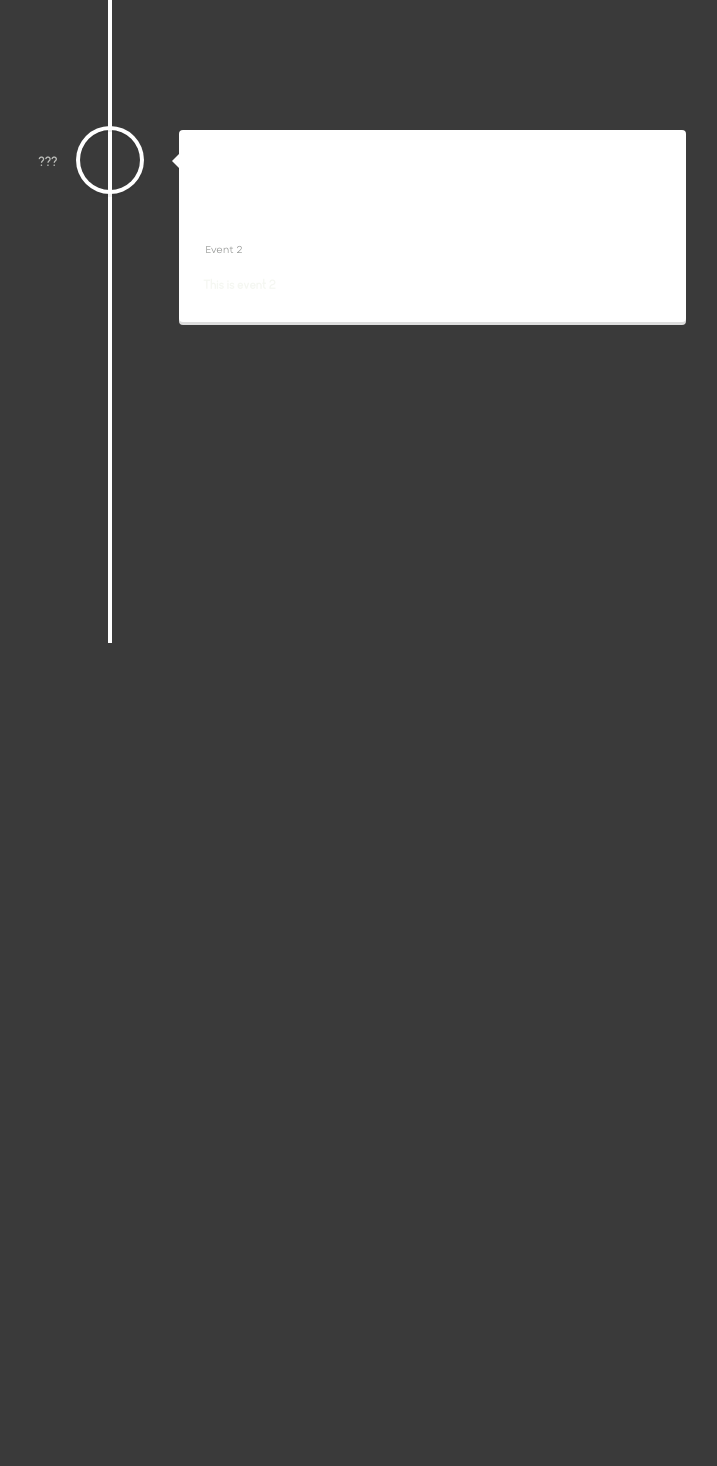
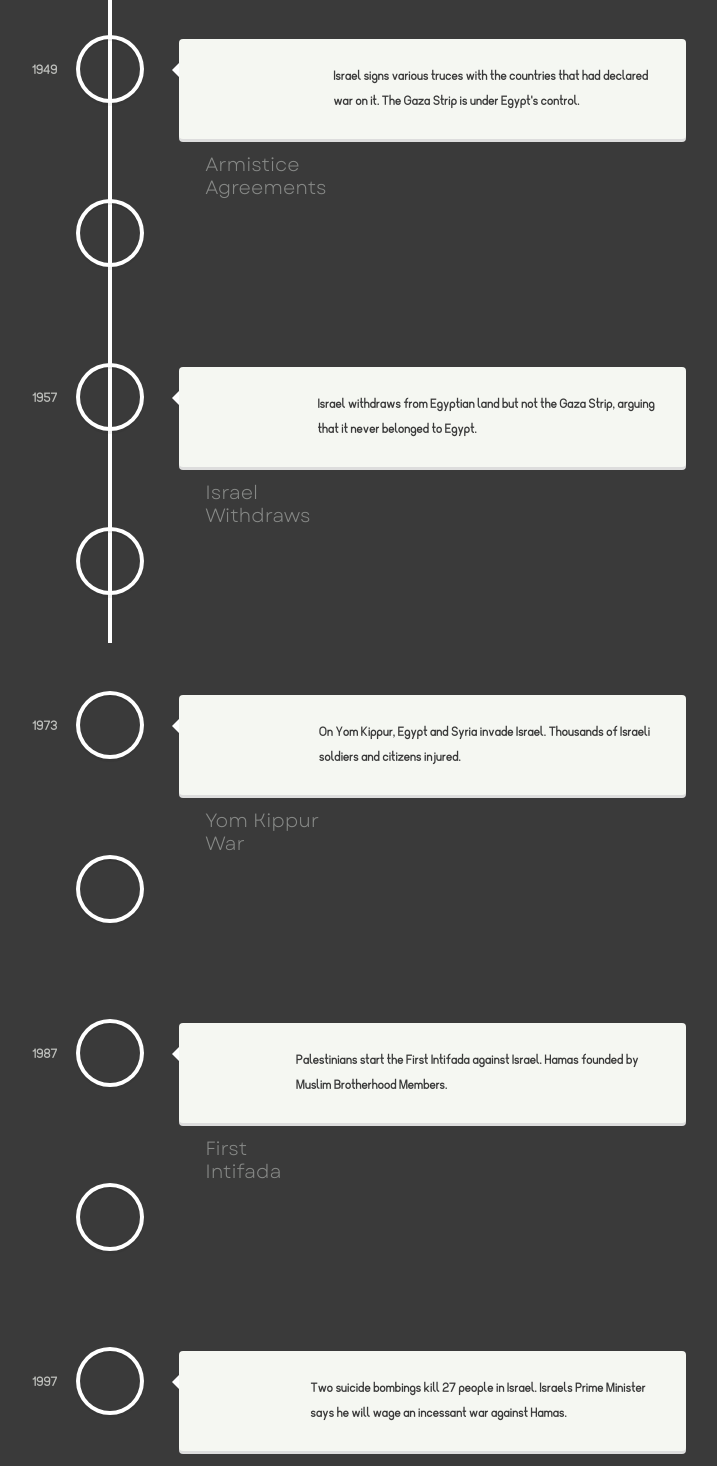
Before and after one commit to BJennin4/HIC_Project2, a React (Create React App) app in the folder gaza/: page /HIC_Project2/Timeline in a window 1280 px wide. Shown: the part 320-1786 px from the top of the page, without its empty margins (530-1247 px from the left). Before the commit the page ends 963 px from the top, so only its background shows below. Built offline with nearby package versions, Linux system fonts and the light colour scheme.

Commit message:
Timeline Updated
Due to someone else's commit the timeline formatting is messed up, but it will have to be fixed at a later time.

```diff
--- a/gaza/src/App.css
+++ b/gaza/src/App.css
@@ -206,3 +206,30 @@
         transform: translateY(0%);
     }
 }
+
+.custom-timeline-element p{
+    margin: 0 !important;
+}
+
+.custom-timeline-element h3{
+    font-size: larger !important;
+    margin: 0 !important;
+}
+
+.custom-timeline-element .vertical-timeline-element-content {
+    background-color: #f5f7f2;
+    color: #3a3a3a;
+    display: flex;
+}
+
+  .custom-timeline-element .vertical-timeline-element-content::before {
+    background-color: #f5f7f2;
+}
+
+.date {
+    color: #f5f7f2;
+}
+
+.vertical-timeline-element-content {
+    max-height: 100px;
+}
--- a/gaza/src/pages/Resources.js
+++ b/gaza/src/pages/Resources.js
@@ -11,7 +11,7 @@
                     <Card.Title className='card-title'>Resources</Card.Title>
                         <Card.Text className='card-text'>
                             <ListGroup className='list-group'>
-                                <ListGroup.Item className='list-item'>Cras justo odio</ListGroup.Item>
+                                <ListGroup.Item className='list-item'>Timeline: <a href='https://en.wikipedia.org/wiki/Suez_Crisis'>wikipedia/Suez Crisis</a>,<a href="https://en.wikipedia.org/wiki/Oslo_Accords">wikipedia/Oslo Accords</a></ListGroup.Item>
                                 <ListGroup.Item className='list-item'>Dapibus ac facilisis in</ListGroup.Item>
                                 <ListGroup.Item className='list-item'>Morbi leo risus</ListGroup.Item>
                                 <ListGroup.Item className='list-item'>Porta ac consectetur ac</ListGroup.Item>
--- a/gaza/src/timelineElements.js
+++ b/gaza/src/timelineElements.js
@@ -1,16 +1,100 @@
 let timelineElements = [
     {
         id: 1,
-        title: 'Event 1',
-        description: 'This is event 1',
-        date: '01/01/1970'
+        title: 'First Arab-Israeli War',
+        description: 'Israel declares itself an Independent state, followed immediately by Egypt, Iraq, Jordan, Lebanon, and Syria invading.',
+        date: '1948'
     },
     {
         id: 2,
-        title: 'Event 2',
-        description: 'This is event 2',
-        date: '???'
-    }
+        title: 'Armistice Agreements',
+        description: 'Israel signs various truces with the countries that had declared war on it. The Gaza Strip is under Egypt\'s control.',
+        date: '1949'
+    },
+    {
+        id: 3,
+        title: 'The Suez Crisis',
+        description: 'Also referred to as the Second Arab-Israeli War. The Egyptian president nationalized the Suez Canal, leading to a military response from Israel, Britain, and France',
+        date: '1956'
+    },
+    {
+        id: 4,
+        title: 'Israel Withdraws',
+        description: 'Israel withdraws from Egyptian land but not the Gaza Strip, arguing that it never belonged to Egypt.',
+        date: '1957'
+    },
+    {
+        id: 5,
+        title: 'Six-Day War',
+        description: 'Israel gains control of the Gaza Strip and Sinai Peninsula. Hundreds of thousands of Palestinians were displaced from those regions.',
+        date: '1967'
+    },
+    {
+        id: 6,
+        title: 'Yom Kippur War',
+        description: 'On Yom Kippur, Egypt and Syria invade Israel. Thousands of Israeli soldiers and citizens injured.',
+        date: '1973'
+    },
+    {
+        id: 7,
+        title: 'Egypt-Israel Peace Treaty',
+        description: 'Israel withdraws from the Sinai Peninsula. Both sides agree to allow self-rule for Palestinians.',
+        date: '1979'
+    },
+    {
+        id: 8,
+        title: 'First Intifada',
+        description: 'Palestinians start the First Intifada against Israel. Hamas founded by Muslim Brotherhood Members.',
+        date: '1987'
+    },
+    {
+        id: 9,
+        title: 'Oslo Accords',
+        description: 'Israel-Palestine peace accords signed with the intention to negotiate the end of the conflict. Hamas opposes this deal, and launches a series of suicide bombings in Israel.',
+        date: '1993'
+    },
+    {
+        id: 10,
+        title: 'Suicide Bombings',
+        description: 'Two suicide bombings kill 27 people in Israel. Israel\s Prime Minister says he will wage an incessant war against Hamas.',
+        date: '1997'
+    },
+    {
+        id: 11,
+        title: 'Second Intifada',
+        description: 'Peace negotiations reach an impasse. Second Intifada begins. Support for Hama grows within Palestine because of it\s readiness to fight Israel.',
+        date: '2000'
+    },
+    {
+        id: 12,
+        title: 'Israeli Disengagement',
+        description: 'Israeli troops pull out of Gaza. Israel comes under criticism for restrictiong the movement of Palestinians coming into and out of the Gaza Strip.',
+        date: '2005'
+    },
+    {
+        id: 13,
+        title: 'Fatah Loses Election to Hamas',
+        description: 'Hamas wins the Palestinian parlimentary election. In a year Hamas seizes control of Gaza and routes Fatah forces.',
+        date: '2006'
+    },
+    {
+        id: 14,
+        title: 'Gaza War',
+        description: 'Rockets are fired at Israel from Gaza. Israel launches an attack on Hamas and kills 200 Palestinians. Israel initiates a ground war against Hamas and casualties include 1,200 Palestinians and 13 Israelis.',
+        date: '2008'
+    },
+    {
+        id: 15,
+        title: 'Gaza Cease-Fire',
+        description: 'Israel and Palestinian groups declare unilateral cease-fires, and Israel withdraws from Gaza. They redeploy at the perimeter of the Gaza Strip.',
+        date: '2009'
+    },
+    {
+        id: 16,
+        title: 'Death of Ahmed al-Jabari',
+        description: 'Israel kills the military cheif of Hamas. A week of fighting leads to the death of more than 150 Palestinians and at least six Israelis.',
+        date: '2012'
+    },
 ]
 
 export default timelineElements;
```
Also changed, not shown: gaza/src/pages/Timeline.js (+4 -4 lines).
